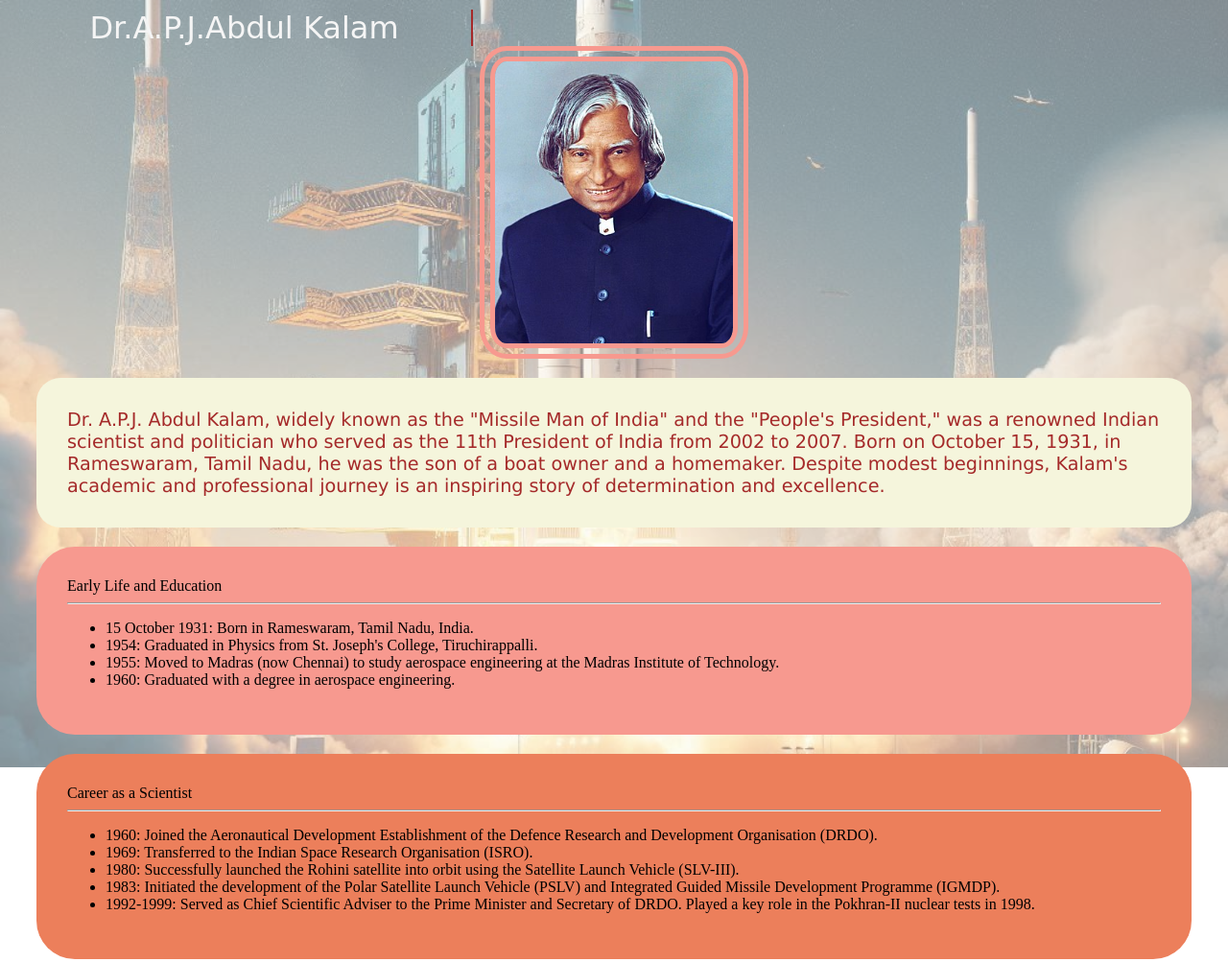
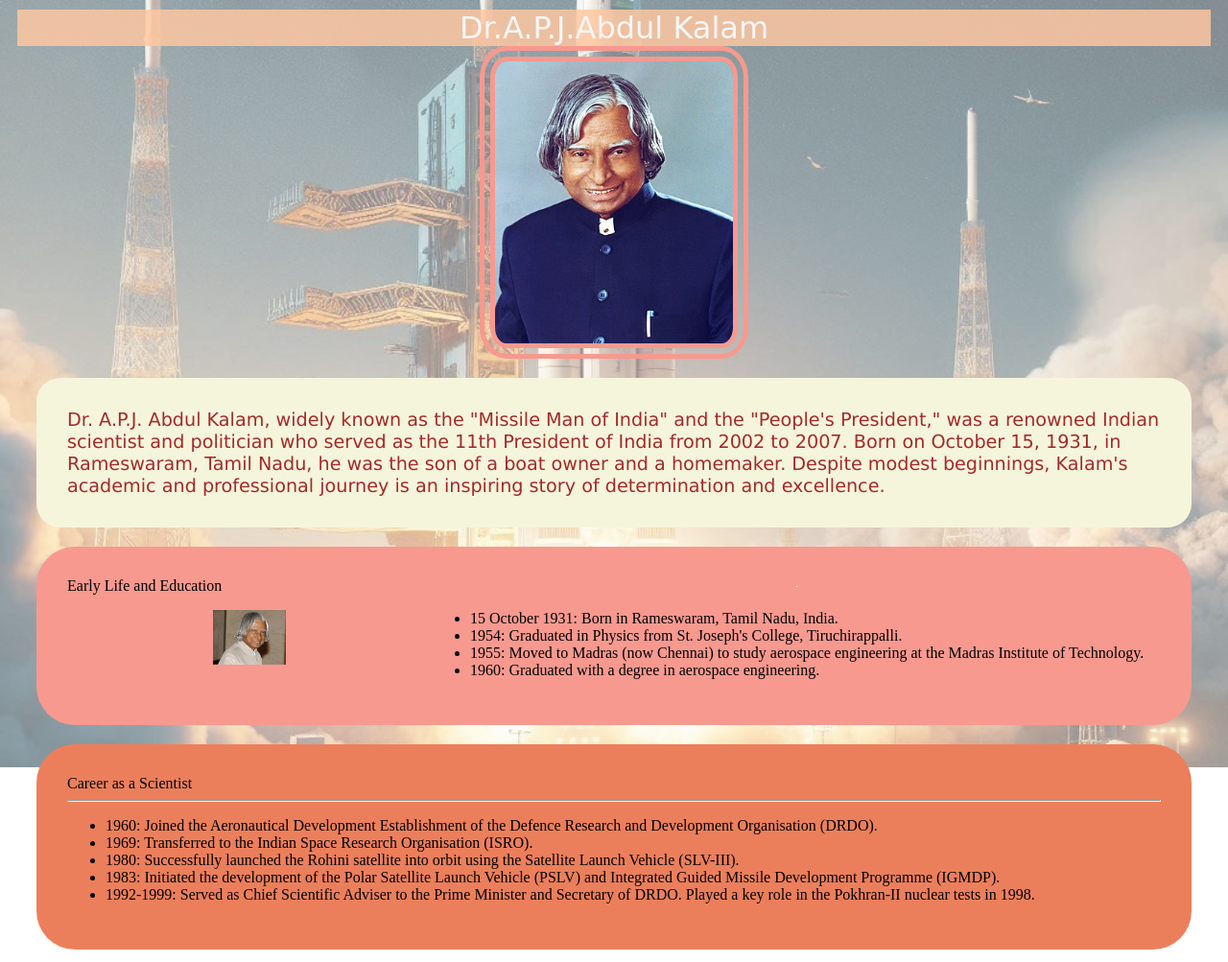
Before and after one commit to kspl456/tribute-page, a plain HTML site: page index.html in a window 1280 px wide. Shown: the top 1003 px of the page at 96% size. Drawn offline with Linux system fonts and the light colour scheme.

Commit message:
added image2

```diff
--- a/index.html
+++ b/index.html
@@ -20,6 +20,7 @@
         </div>
         <div id="personal" class="container2">
             Early Life and Education<hr>
+            <img src="./images/image2.jpg" alt="image2" class="image2">
             <ul>
                 <li>15 October 1931: Born in Rameswaram, Tamil Nadu, India.</li>
                 <li>1954: Graduated in Physics from St. Joseph's College, Tiruchirappalli.</li>
--- a/style.css
+++ b/style.css
@@ -12,25 +12,12 @@ html::before {
     z-index: -1;
 }
 .title{
-    display: flex;
-    justify-content: center;
-    align-content: center;
+    text-align: center;
+    background-color: #ffc8a1d2;
     font-size:xx-large;
     color: whitesmoke;
     font-family: cursive;
-    width: 473px;
-    overflow: hidden;
-    white-space: nowrap;
-    border-right: 2px solid brown;
-    animation: typing 2s steps(12, end), cursor .2s steps(12, end) infinite;
 }
-@keyframes typing {
-    from { width: 0 }
-}
-@keyframes cursor {
-    50% { border-color: transparent }
-}
-
 .container1{
     margin: 10px;
 }
@@ -55,7 +42,7 @@ a{
     font-family: 'Lucida Sans', 'Lucida Sans Regular', 'Lucida Grande', 'Lucida Sans Unicode', Geneva, Verdana, sans-serif;
     padding: 2rem;
 }
-.image1{
+img,.image1{
     display: block;
     margin-left: auto;
     margin-right: auto;
@@ -64,13 +51,17 @@ a{
     border-radius: 10%;
     border-style: double;
     border-color: rgb(247, 153, 143);
-    animation: ease-in;
 }
+
 #personal{
     background-color:rgb(247, 153, 143);
     padding: 2rem;
     border-radius: 2.5rem;
 
+}
+#personal,.image2{
+    display: grid;
+    grid-template-columns: 1fr 2fr;
 }
 #scientist{
     background-color:rgb(236, 127, 91);
```
Also changed, not shown: images/image2.jpg (added).
